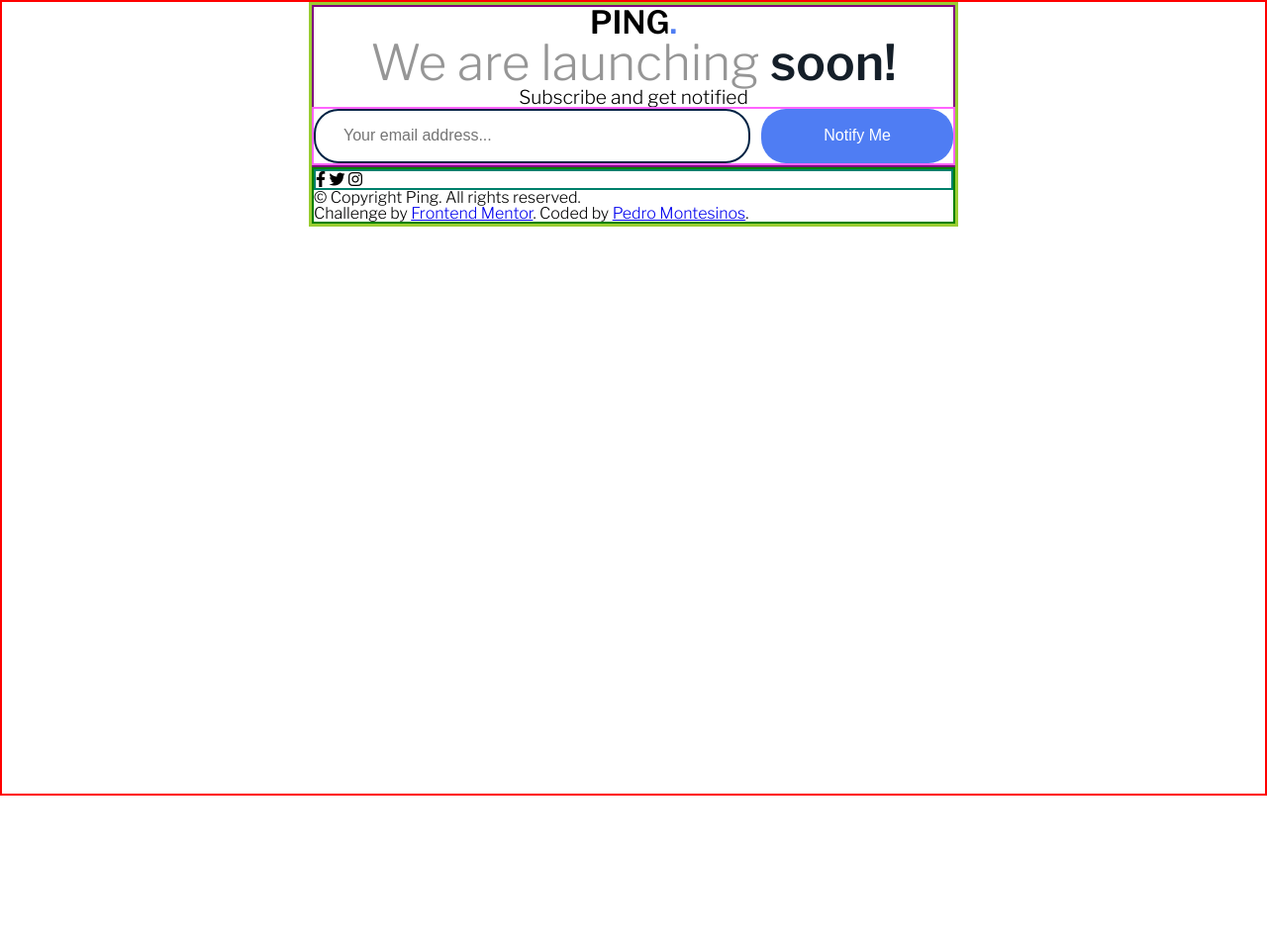
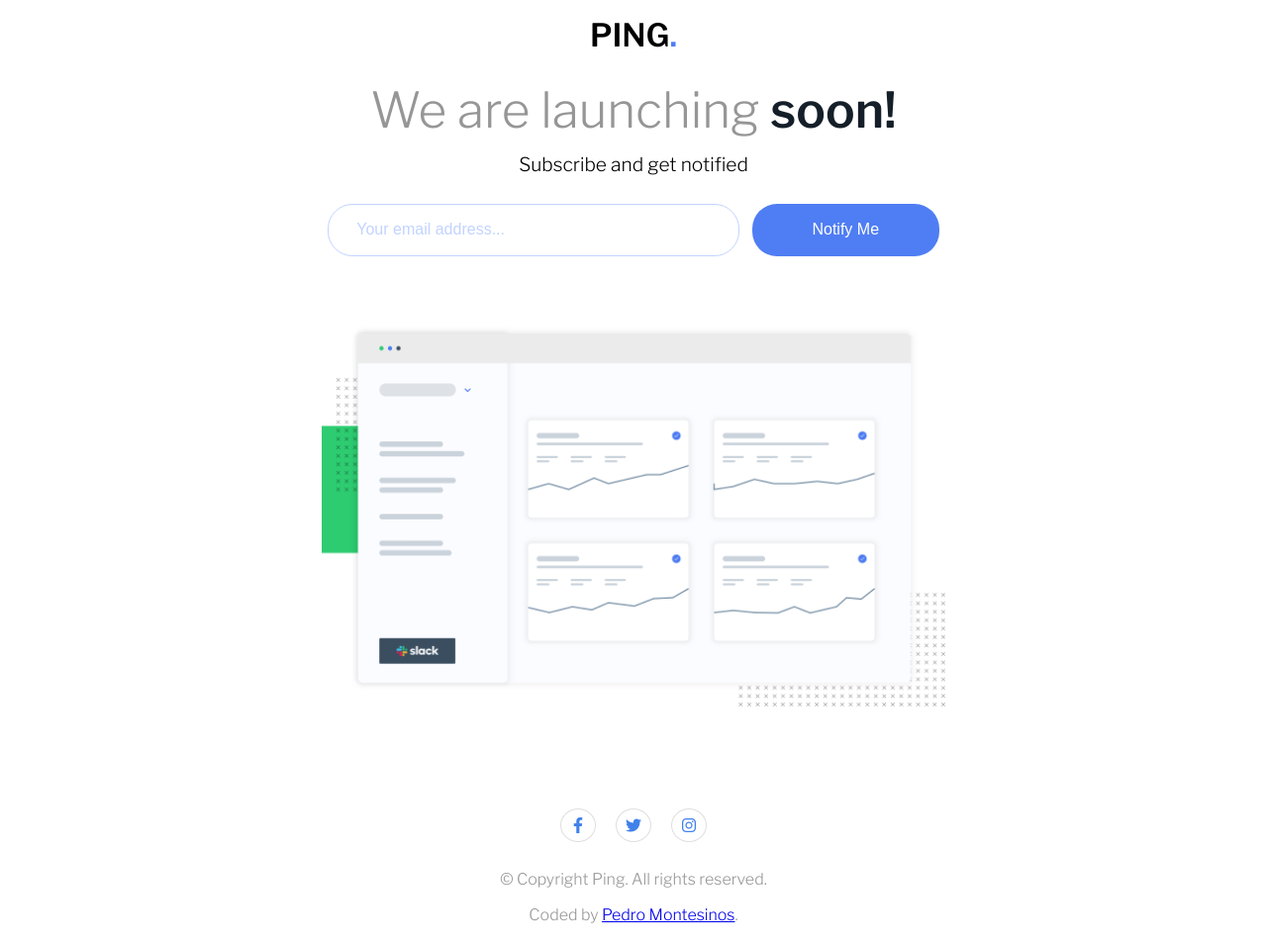
Before and after one commit to pedrolmr/ping-coming-soon-page, a plain HTML site: page index.html in a window 1280 px wide. Shown: the whole page at 99% size. Before the commit the page ends 804 px from the top, so only its background shows below. Drawn offline with nearby package versions, Linux system fonts and the light colour scheme.

Commit message:
completed desktop version

```diff
--- a/index.html
+++ b/index.html
@@ -38,20 +38,20 @@
         </div>
       </header>
 
-      <div class="image"></div>
+      <div class="image">
+        <img src="./images/illustration-dashboard.png" alt="Ping logo" />
+      </div>
 
       <footer>
         <!---->
         <div class="icons">
-          <i class="fa-brands fa-facebook-f"></i>
-          <i class="fa-brands fa-twitter"></i>
-          <i class="fa-brands fa-instagram"></i>
+          <div><i class="fa-brands fa-facebook-f"></i></div>
+          <div><i class="fa-brands fa-twitter"></i></div>
+          <div><i class="fa-brands fa-instagram"></i></div>
         </div>
         <p>&copy; Copyright Ping. All rights reserved.</p>
         <p class="attribution">
-          Challenge by
-          <a href="pedromontesinos.com" target="_blank">Frontend Mentor</a>.
-          Coded by <a href="#">Pedro Montesinos</a>.
+          Coded by <a href="https://pedromontesinos.com">Pedro Montesinos</a>.
         </p>
       </footer>
     </div>
--- a/style.css
+++ b/style.css
@@ -109,7 +109,7 @@
   line-height: 1;
   font-family: "Libre Franklin", sans-serif;
   max-width: 1440px;
-  border: 2px solid red;
+  /* border: 2px solid red; */
   margin: 0 auto;
   height: 100vh;
 }
@@ -158,15 +158,16 @@
 .container {
   margin: 0 auto;
   /* height: 100vh; */
-  border: 3px solid yellowgreen;
-  max-width: 650px;
-  /* display: flex;
+  /* border: 3px solid yellowgreen; */
+  max-width: 630px;
+  padding: 20px;
+  display: flex;
   flex-direction: column;
   justify-content: center;
-  align-items: center; */
+  /* align-items: center; */
 }
 .container header {
-  border: 2px solid purple;
+  /* border: 2px solid purple; */
   display: flex;
   flex-direction: column;
   justify-content: center;
@@ -175,6 +176,7 @@
 .container header h1 {
   font-weight: bold;
   font-size: 2em;
+  margin-bottom: 35px;
 }
 .container header h1 span {
   color: var(--blue);
@@ -183,6 +185,7 @@
   font-weight: 300;
   font-size: 3.1em;
   color: var(--gray);
+  margin-bottom: 20px;
 }
 .container header h2 span {
   font-weight: 700;
@@ -190,23 +193,26 @@
 }
 .container header p {
   font-size: 1.2em;
+  margin-bottom: 30px;
 }
 .container header .input-container {
-  border: 2px solid rgb(255, 100, 255);
+  /* border: 2px solid rgb(255, 100, 255); */
   width: 100%;
   display: flex;
-  justify-content: space-between;
+  justify-content: space-around;
 }
 
 .container header .input-container input {
-  border: 2px solid rgb(0, 35, 68);
-  width: 62%;
+  border: 1px solid var(--paleBlue);
+  width: 60%;
   padding: 18px;
   border-radius: 25px;
 }
 .container header .input-container input::placeholder {
   padding-left: 10px;
   font-size: 1.2em;
+  font-weight: 100;
+  color: var(--paleBlue);
 }
 
 .container header .input-container button {
@@ -219,10 +225,74 @@
   font-size: 1em;
 }
 
+/* .container .image {
+  background-image: url("./images/illustration-dashboard.png");
+  background-size: cover;
+  background-position: center;
+  height: 400px;
+  margin-top: 70px;
+  margin-bottom: 100px;
+} */
+.container .image {
+  box-sizing: border-box;
+  /* border: 1px solid red; */
+  margin-top: 70px;
+  margin-bottom: 100px;
+}
+.container .image img {
+  width: 100%;
+  height: 100%;
+  object-fit: cover;
+}
+
 .container footer {
-  border: 2px solid green;
+  /* border: 2px solid green; */
+  text-align: center;
+}
+.container footer p {
+  color: var(--gray);
+  margin-bottom: 20px;
 }
 
 .container footer .icons {
-  border: 2px solid rgb(0, 128, 107);
+  /* border: 2px solid rgb(0, 128, 107); */
+  margin-bottom: 30px;
+  display: flex;
+  justify-content: center;
 }
+.container footer .icons div {
+  border: 1px solid rgb(223, 223, 223);
+  margin: 0 10px;
+  border-radius: 50%;
+  width: 18px;
+  padding: 0.5em;
+  display: flex;
+  justify-content: center;
+  align-items: center;
+}
+.container footer .icons div > i {
+  color: rgb(64, 129, 234);
+  /* border: 1px solid rgb(216, 216, 216); */
+  /* padding: 0.4em; */
+  /* border-radius: 50%; */
+  text-align: center;
+  /* margin: 0 10px; */
+}
+/* .container footer .icons i:first-child {
+  padding-left: 0.6em;
+  padding-right: 0.6em;
+}
+.container footer .icons i:last-child {
+  padding-left: 0.5em;
+  padding-right: 0.5em;
+} */
+
+@media (min-width: 375px) and (max-width: 667px) {
+  /* background-color: purple; */
+  .container header h1 {
+    font-size: 1.8em;
+  }
+  .container header h2 {
+    font-size: 1.8em;
+  }
+}
```
